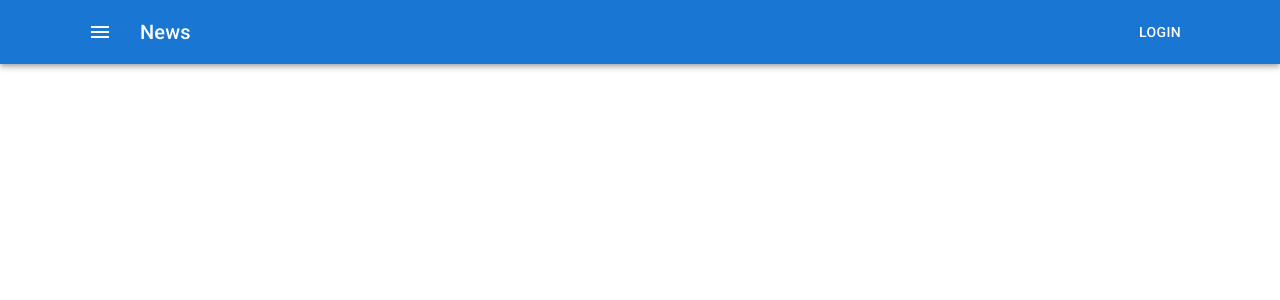
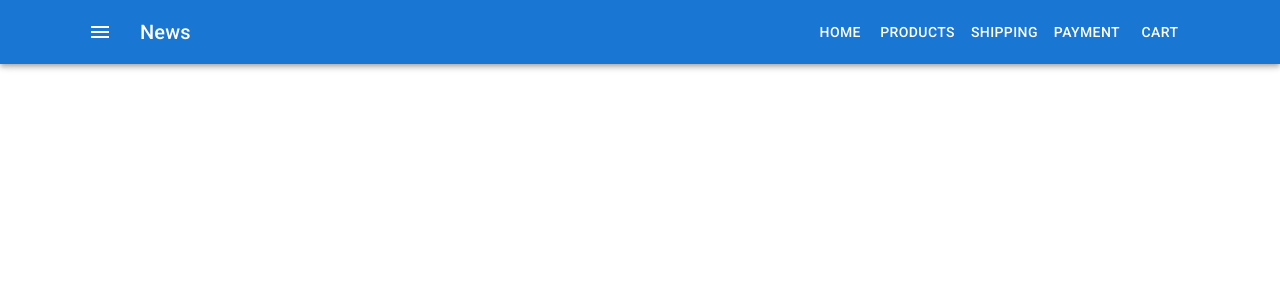
Before and after one commit to Lihobabina/react, a React (Create React App) app: page / in a window 1280 px wide. Shown: the top 300 px of the page. Built offline with nearby package versions, Linux system fonts and the light colour scheme.

Commit message:
add menu

```diff
--- /dev/null
+++ b/src/components/Menu/Menu.tsx
@@ -0,0 +1,14 @@
+import Button from '@mui/material/Button'
+type Props = {}
+const Menu = (props: Props) => {
+    return (
+        <>
+            <Button color="inherit">Home</Button>
+            <Button color="inherit">Products</Button>
+            <Button color="inherit">Shipping</Button>
+            <Button color="inherit">Payment</Button>
+            <Button color="inherit">Cart</Button>
+        </>
+    )
+}
+export default Menu
--- a/src/container/Header/Header.tsx
+++ b/src/container/Header/Header.tsx
@@ -1,10 +1,10 @@
 import AppBar from '@mui/material/AppBar'
 import Toolbar from '@mui/material/Toolbar'
 import Typography from '@mui/material/Typography'
-import Button from '@mui/material/Button'
 import IconButton from '@mui/material/IconButton'
 import MenuIcon from '@mui/icons-material/Menu'
 import Container from '@mui/system/Container'
+import Menu from 'components/Menu/Menu'
 type Props = {}
 const Header = (props: Props) => {
     return (
@@ -28,7 +28,7 @@
                         >
                             News
                         </Typography>
-                        <Button color="inherit">Login</Button>
+                        <Menu />
                     </Toolbar>
                 </Container>
             </AppBar>
```
